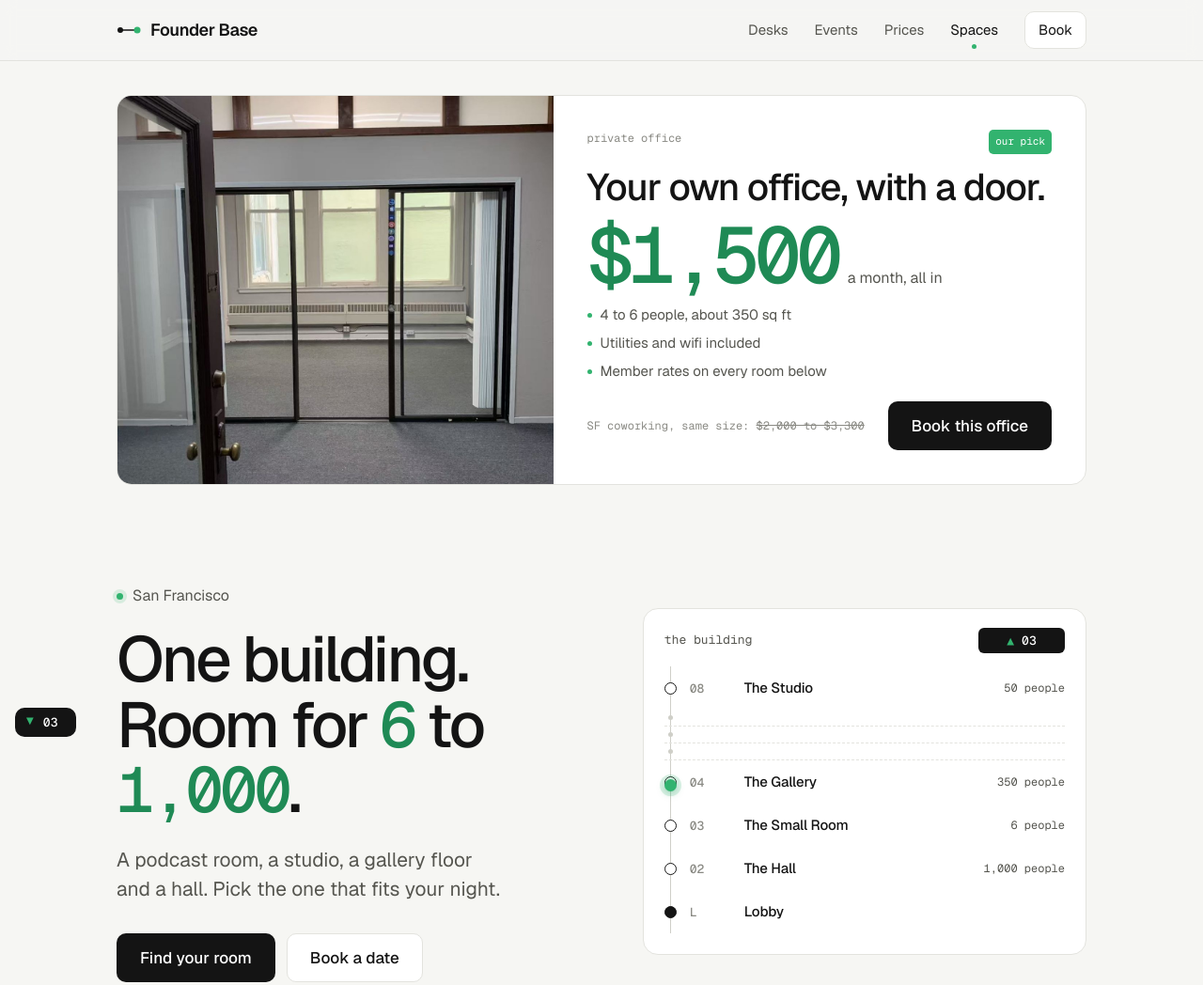
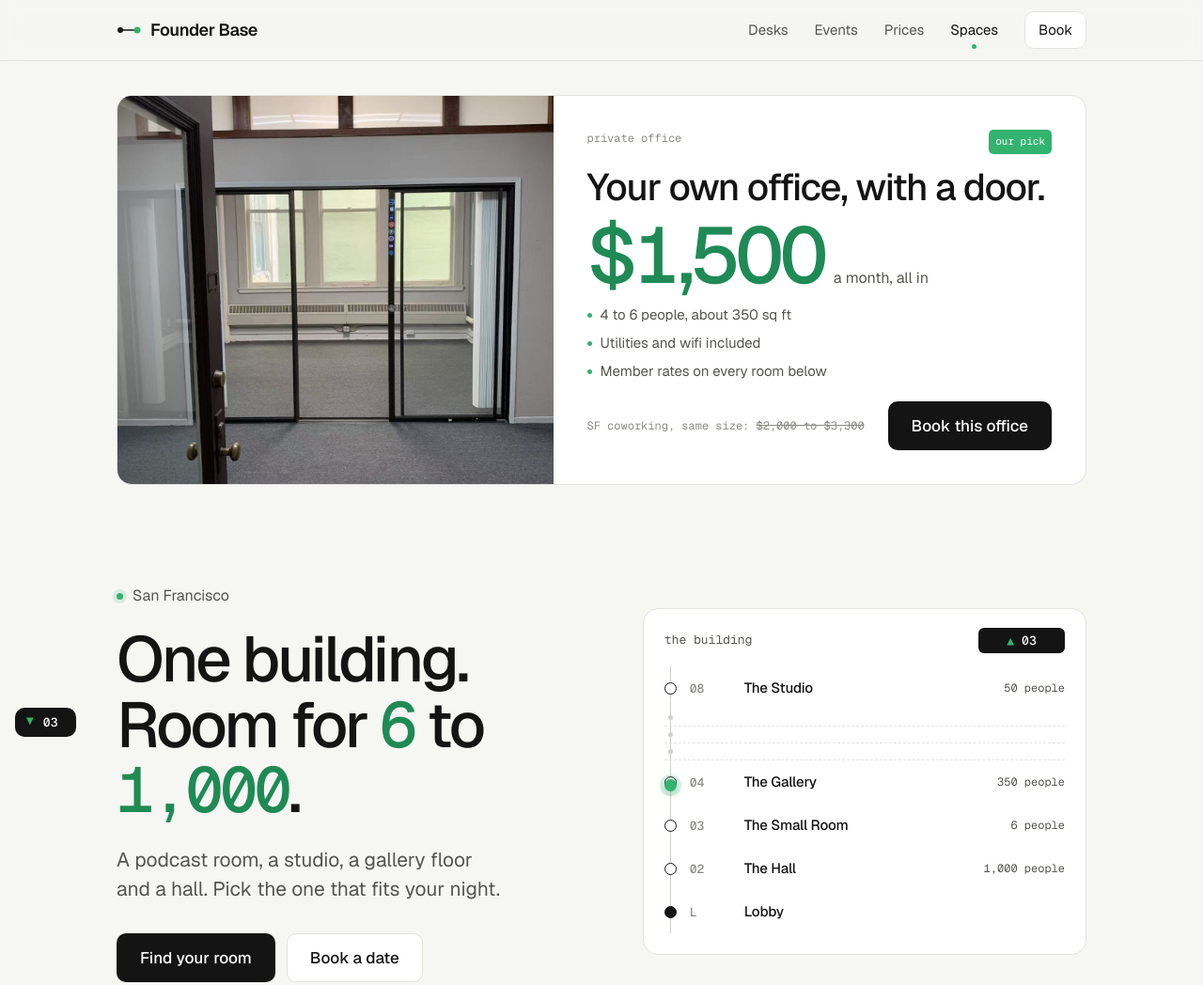
Before and after one commit to mingleiw/founderbase, a plain HTML site: page spaces.html in a window 1280 px wide. Shown: the top 1048 px of the page at 94% size. Drawn offline with nearby package versions, Linux system fonts and the light colour scheme.

Commit message:
Set the office price in the sans font so the comma doesn't gap
Co-Authored-By: Claude Opus 5.5 <noreply@anthropic.com>

```diff
--- a/spaces.html
+++ b/spaces.html
@@ -159,7 +159,7 @@ input[type="range"]::-moz-range-thumb { width: 20px; height: 20px; border-radius
 .o-top .pick { color: #fff; background: var(--accent-dot); border-radius: 5px; padding: 4px 7px; font-size: 11px; }
 .o-body h2 { font-size: clamp(28px, 1.6vw + 20px, 40px); line-height: 1.05; }
 .o-price { display: flex; align-items: baseline; gap: 10px; flex-wrap: wrap; }
-.o-price b { font: 500 clamp(56px, 5vw + 20px, 96px)/0.9 var(--f-mono); letter-spacing: -0.07em; color: var(--accent); font-variant-numeric: tabular-nums; }
+.o-price b { font: 500 clamp(56px, 5vw + 20px, 96px)/0.9 var(--f-sans); letter-spacing: -0.05em; color: var(--accent); font-variant-numeric: tabular-nums; }
 .o-price span { font-size: 16px; color: var(--ink-2); }
 .o-list { list-style: none; margin: 0; padding: 0; display: grid; gap: 6px; }
 .o-list li { display: flex; align-items: center; gap: 9px; font-size: 15px; color: var(--ink-2); }
```
